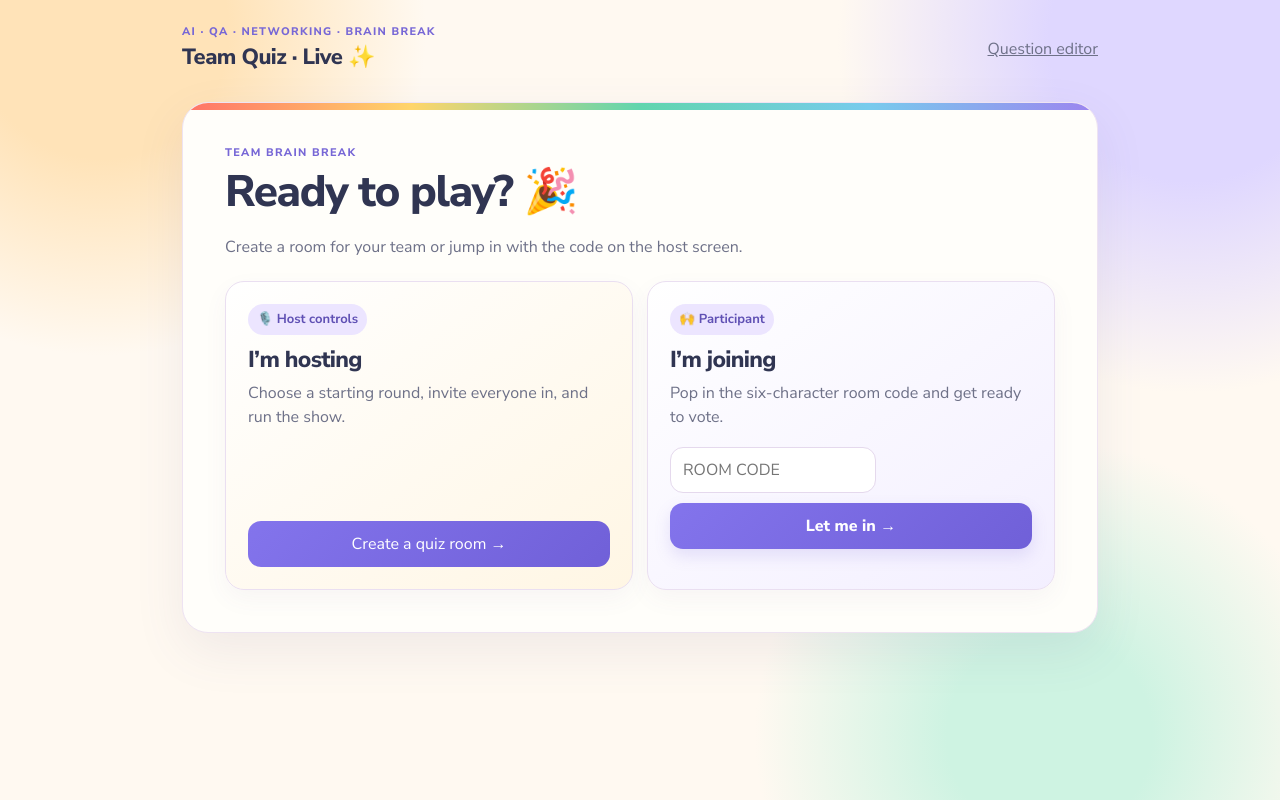
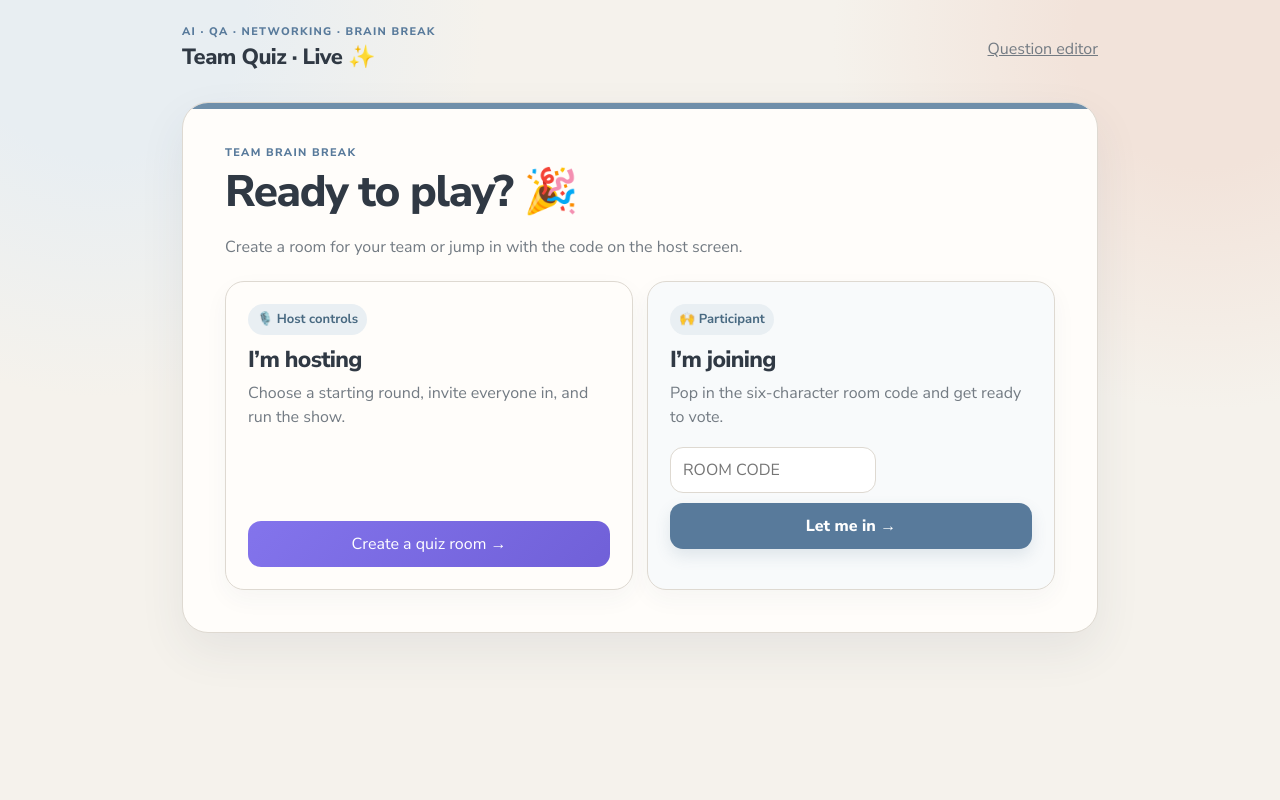
Before and after one commit to KritikaTri/ai-team-quiz, a website: page live.html in a window 1280 px wide. Drawn offline with Linux system fonts and the light colour scheme.

Commit message:
Use a calm cohesive palette for the live quiz

```diff
--- a/live.html
+++ b/live.html
@@ -29,17 +29,17 @@
 .rolegrid{display:grid;grid-template-columns:1fr 1fr;gap:14px;margin-top:22px}.rolecard{display:flex;flex-direction:column;align-items:flex-start;padding:22px;border:1px solid var(--line);border-radius:12px;background:#fffdf8;text-align:left}.rolecard h2{font-size:23px;margin:3px 0 7px}.rolecard p{margin:0 0 18px;color:var(--muted);flex:1}.rolecard a,.rolecard button{width:100%;text-align:center;text-decoration:none}.stepnote{display:grid;grid-template-columns:auto 1fr;gap:9px 12px;align-items:start;margin:18px 0}.stepnote b{display:grid;place-items:center;width:25px;height:25px;border-radius:50%;background:#f2e9e2;color:#754b3b}.hostbadge{display:inline-flex;align-items:center;gap:7px;padding:6px 9px;border-radius:7px;background:#f3eee6;color:#654a3d;font-size:13px;margin-bottom:8px}
 @media(max-width:650px){.rolegrid{grid-template-columns:1fr}.rolecard{padding:18px}}
 /* Playful office quiz theme */
-:root{--ink:#303552;--muted:#6e7188;--paper:#fff9f1;--line:#eadff1;--blue:#7b6ce5;--blue2:#6556cc;--green:#168a67;--red:#e34f62;--coral:#ff7167;--sun:#ffd56a;--mint:#c9f2df;--sky:#cdeeff;--lilac:#e7ddff;--shadow:0 18px 50px #64568f18}
+:root{--ink:#303944;--muted:#737b83;--paper:#f5f2ec;--line:#ded9d1;--blue:#587a9b;--blue2:#45657f;--green:#587a9b;--red:#b75f58;--apricot:#ca826a;--shadow:0 18px 46px #34465514}
 body,button,input,textarea,select{font-family:"Nunito Sans","Segoe UI",Arial,sans-serif}
-body{background-color:var(--paper);background-image:radial-gradient(circle at 8% 4%,#ffe3b8 0 9%,transparent 23%),radial-gradient(circle at 93% 5%,#dfd7ff 0 10%,transparent 25%),radial-gradient(circle at 82% 92%,#cef3e2 0 8%,transparent 23%);min-height:100vh}
-header{padding-top:24px}.brand{font-family:inherit;font-weight:800;color:var(--ink);letter-spacing:-.025em}.tag{color:#7767d6;font-weight:800;letter-spacing:.12em}.muted,.foot{color:var(--muted)}
-.panel{position:relative;overflow:hidden;background:#fffefa;border:1px solid #eee3f2;border-radius:26px;box-shadow:var(--shadow)}.panel::before{content:"";position:absolute;inset:0 0 auto;height:7px;background:linear-gradient(90deg,var(--coral),var(--sun),#60d5ae,#78cbed,#9d84ef)}
+body{background-color:var(--paper);background-image:radial-gradient(circle at 8% 2%,#e8eef2 0 10%,transparent 27%),radial-gradient(circle at 94% 5%,#f2e3da 0 9%,transparent 26%);min-height:100vh}
+header{padding-top:24px}.brand{font-family:inherit;font-weight:800;color:var(--ink);letter-spacing:-.025em}.tag{color:var(--blue);font-weight:800;letter-spacing:.12em}.muted,.foot{color:var(--muted)}
+.panel{position:relative;overflow:hidden;background:#fffdfa;border:1px solid var(--line);border-radius:26px;box-shadow:var(--shadow)}.panel::before{content:"";position:absolute;inset:0 0 auto;height:6px;background:#6f8faa}
 h1,h2{font-family:inherit;font-weight:800;letter-spacing:-.03em;color:var(--ink)}
-button{border-radius:13px;background:linear-gradient(135deg,#8374ec,#7060d8);font-weight:800;box-shadow:0 7px 16px #7567d52b;transition:transform .16s ease,box-shadow .16s ease,filter .16s ease}button:hover{background:linear-gradient(135deg,#8c7df1,#6657d1);transform:translateY(-2px);box-shadow:0 10px 22px #7567d538}button.secondary{background:#f4efff;border:1px solid #e1d6fb;color:#5a4db1;box-shadow:none}button.secondary:hover{background:#ebe3ff;transform:translateY(-1px)}
-.roomcode{color:#6d5bd7;text-shadow:0 3px 0 #eee8ff;font-weight:800}.joinbox{background:#fff5cf;border:1px solid #f1dfa0;border-radius:17px}.joinbox a{color:#6554c9;font-weight:700}.hostbadge{background:#ece5ff;color:#5f50b4;border-radius:99px;font-weight:700}.rolecard{background:#fff;border:1px solid #eadff1;border-radius:19px;box-shadow:0 9px 24px #67568c0d;transition:transform .18s ease,box-shadow .18s ease}.rolecard:hover{transform:translateY(-3px);box-shadow:0 14px 30px #67568c18}.rolecard:nth-child(1){background:linear-gradient(145deg,#fff,#fff6e4)}.rolecard:nth-child(2){background:linear-gradient(145deg,#fff,#f3efff)}
-.stepnote b{background:#ffe5d3;color:#bd554d;font-weight:800}.field{background:#fff;border:1.5px solid #e5d9ed;border-radius:13px}.field:focus{outline:4px solid #8878e51c;border-color:#9a8de7}
-.qmeta{align-items:center}.qmeta span{background:#f4efff;border-radius:99px;padding:6px 10px;color:#6458a9;font-weight:700}.answers{gap:12px}.answer{background:#fff;border:1.5px solid #e7dff0;border-radius:16px;box-shadow:0 5px 14px #5d4c840c}.answer:hover{background:#fffaf0;border-color:#f1b997;transform:translateY(-1px)}.answer.chosen{background:#f0ecff;border-color:#8a79e7}.answer:nth-child(4n+1) .letter{background:#ffe1dc;color:#b74f4a}.answer:nth-child(4n+2) .letter{background:#fff0bf;color:#9a7113}.answer:nth-child(4n+3) .letter{background:#d7f4e7;color:#28775d}.answer:nth-child(4n) .letter{background:#ddd7ff;color:#6253b4}.letter{border-radius:10px;font-weight:800}
-.timer{display:inline-block;padding:8px 16px;border-radius:16px;background:#fff0ed;color:#db5b55;font-weight:800}.pollinfo{background:#edf8ff;color:#4d7084;border:1px solid #d4ebf7;border-radius:13px}.bar{height:12px;background:#f1ebf5}.bar i{background:linear-gradient(90deg,#8170e7,#ff7770,#ffd05e)}.barrow.correct-answer{border-color:#9bd9be;background:#edfbf4}.correct{background:#e4f8ed;color:#26785c;border-radius:14px;font-weight:800}.warning{background:#fff2c8;color:#7b6220;border-radius:14px}.error{color:#cf4052}
+button{border-radius:13px;background:var(--blue);font-weight:800;box-shadow:0 7px 16px #496b8724;transition:transform .16s ease,box-shadow .16s ease,background .16s ease}button:hover{background:var(--blue2);transform:translateY(-2px);box-shadow:0 10px 22px #496b8730}button.secondary{background:#edf2f5;border:1px solid #d5dfe6;color:#45657f;box-shadow:none}button.secondary:hover{background:#e4ebf0;transform:translateY(-1px)}
+.roomcode{color:#4d708f;text-shadow:0 3px 0 #e6edf2;font-weight:800}.joinbox{background:#edf3f6;border:1px solid #d4e0e7;border-radius:17px}.joinbox a{color:#456b8b;font-weight:700}.hostbadge{background:#e9eff3;color:#486981;border-radius:99px;font-weight:700}.rolecard{background:#fff;border:1px solid var(--line);border-radius:19px;box-shadow:0 9px 24px #3446550b;transition:transform .18s ease,box-shadow .18s ease}.rolecard:hover{transform:translateY(-3px);box-shadow:0 14px 30px #34465516}.rolecard:nth-child(1){background:#fffdfa}.rolecard:nth-child(2){background:#f8fafb}
+.stepnote b{background:#f2e5de;color:#9c5d49;font-weight:800}.field{background:#fff;border:1.5px solid var(--line);border-radius:13px}.field:focus{outline:4px solid #587a9b18;border-color:#7995ad}
+.qmeta{align-items:center}.qmeta span{background:#edf2f5;border-radius:99px;padding:6px 10px;color:#4f6f88;font-weight:700}.answers{gap:12px}.answer{background:#fff;border:1.5px solid var(--line);border-radius:16px;box-shadow:0 5px 14px #3446550a}.answer:hover{background:#f7fafb;border-color:#9db2c2;transform:translateY(-1px)}.answer.chosen{background:#eaf1f5;border-color:#6f8faa}.answer .letter{background:#e8eef2;color:#45657f}.letter{border-radius:10px;font-weight:800}
+.timer{display:inline-block;padding:8px 16px;border-radius:16px;background:#f4e7e1;color:#aa6650;font-weight:800}.pollinfo{background:#edf3f6;color:#506e80;border:1px solid #d4e0e7;border-radius:13px}.bar{height:12px;background:#e8edf0}.bar i{background:linear-gradient(90deg,#587a9b,#7f9bb1)}.barrow.correct-answer{border-color:#9db4c4;background:#eef4f7}.correct{background:#edf3f6;color:#45657f;border-radius:14px;font-weight:800}.warning{background:#f5eae4;color:#895b4c;border-radius:14px}.error{color:#b75f58}
 @media(max-width:600px){.panel{border-radius:20px}.roomcode{font-size:38px}.qmeta{flex-wrap:wrap}.qmeta span{font-size:12px}}
 </style>
 </head>
```
